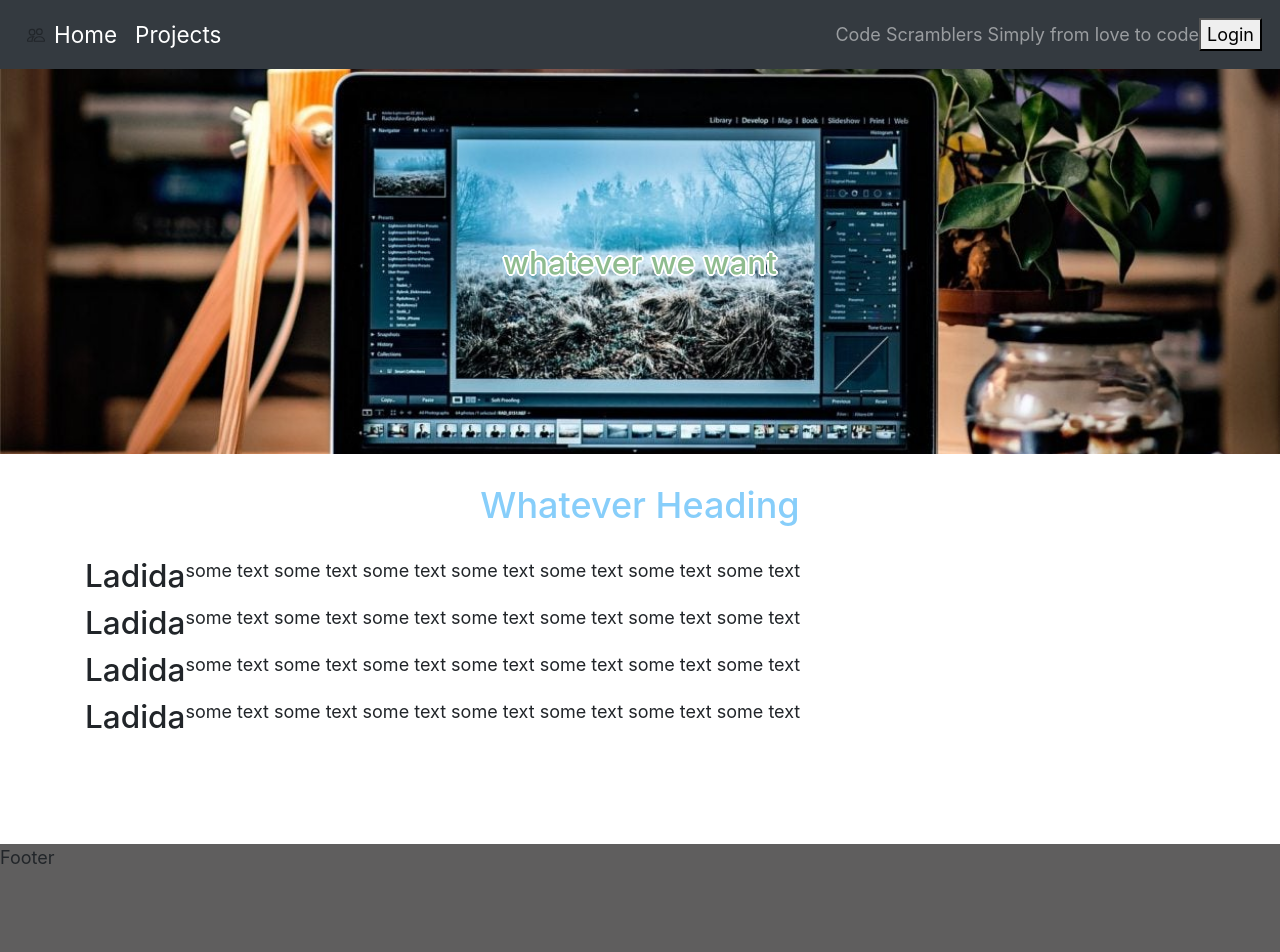
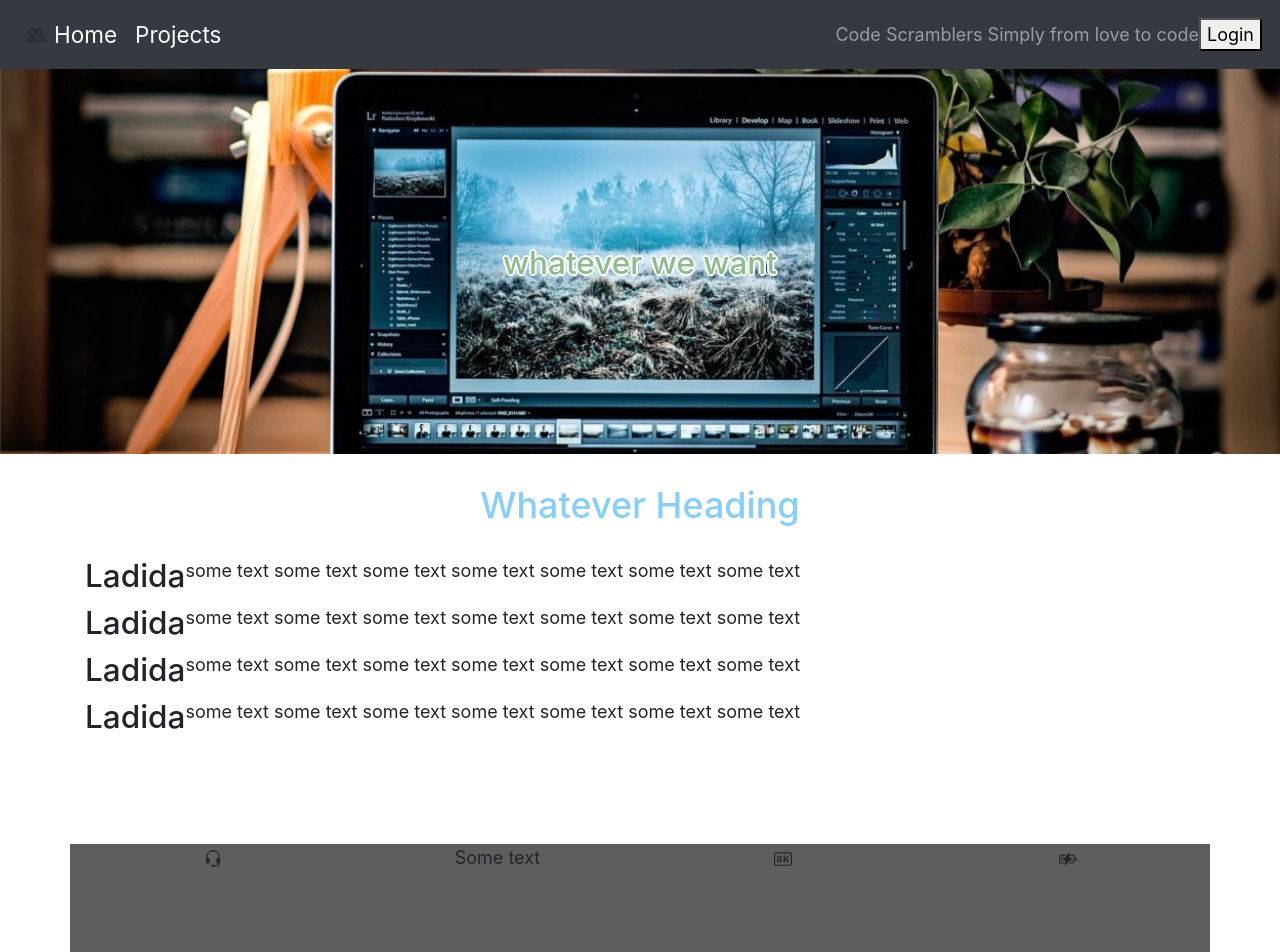
Before and after one commit to 87johnboyle/cs_website, a Next.js app: page / in a window 1280 px wide. Shown: the top 952 px of the page. Built offline with nearby package versions, Linux system fonts and the light colour scheme.

Commit message:
added changes

```diff
--- a/pages/components/footer.js
+++ b/pages/components/footer.js
@@ -1,10 +1,27 @@
 import styles from '../styles/footer.module.css'
-
+import {Container, Row, Col} from 'react-bootstrap'
 export default function Footer (){
 
     return (
-        <div className={styles.footerMain}>
-            <p>Footer</p>
-        </div>
+        <Container className={styles.footerMain}>
+        <Row>
+          <Col className={styles.innerContent}><svg width="1em" height="1em" viewBox="0 0 16 16" class="bi bi-headset" fill="currentColor" xmlns="http://www.w3.org/2000/svg">
+  <path fill-rule="evenodd" d="M8 1a5 5 0 0 0-5 5v4.5H2V6a6 6 0 1 1 12 0v4.5h-1V6a5 5 0 0 0-5-5z"/>
+  <path d="M11 8a1 1 0 0 1 1-1h2v4a1 1 0 0 1-1 1h-1a1 1 0 0 1-1-1V8zM5 8a1 1 0 0 0-1-1H2v4a1 1 0 0 0 1 1h1a1 1 0 0 0 1-1V8z"/>
+  <path fill-rule="evenodd" d="M13.5 8.5a.5.5 0 0 1 .5.5v3a2.5 2.5 0 0 1-2.5 2.5H8a.5.5 0 0 1 0-1h3.5A1.5 1.5 0 0 0 13 12V9a.5.5 0 0 1 .5-.5z"/>
+  <path d="M6.5 14a1 1 0 0 1 1-1h1a1 1 0 1 1 0 2h-1a1 1 0 0 1-1-1z"/>
+</svg></Col>
+          <Col className={styles.innerContent}>Some text</Col>
+          <Col className={styles.innerContent}><svg width="1em" height="1em" viewBox="0 0 16 16" class="bi bi-badge-8k" fill="currentColor" xmlns="http://www.w3.org/2000/svg">
+  <path d="M4.837 11.114c1.406 0 2.333-.725 2.333-1.766 0-.945-.712-1.38-1.256-1.49v-.053c.496-.15 1.02-.55 1.02-1.331 0-.914-.831-1.587-2.084-1.587-1.257 0-2.087.673-2.087 1.587 0 .773.51 1.177 1.02 1.331v.053c-.546.11-1.258.54-1.258 1.494 0 1.042.906 1.762 2.312 1.762zm.013-3.643c-.545 0-.95-.356-.95-.866s.405-.852.95-.852c.545 0 .945.343.945.852 0 .51-.4.866-.945.866zm0 2.786c-.65 0-1.142-.395-1.142-.984S4.2 8.28 4.85 8.28c.646 0 1.143.404 1.143.993s-.497.984-1.143.984zM13.408 5h-1.306L9.835 7.685h-.057V5H8.59v5.998h1.187V9.075l.615-.699 1.679 2.623H13.5l-2.232-3.414L13.408 5z"/>
+  <path fill-rule="evenodd" d="M14 3H2a1 1 0 0 0-1 1v8a1 1 0 0 0 1 1h12a1 1 0 0 0 1-1V4a1 1 0 0 0-1-1zM2 2a2 2 0 0 0-2 2v8a2 2 0 0 0 2 2h12a2 2 0 0 0 2-2V4a2 2 0 0 0-2-2H2z"/>
+</svg></Col>
+          <Col className={styles.innerContent}><svg width="1em" height="1em" viewBox="0 0 16 16" class="bi bi-battery-charging" fill="currentColor" xmlns="http://www.w3.org/2000/svg">
+  <path d="M14.5 9.5a1.5 1.5 0 0 0 0-3v3z"/>
+  <path fill-rule="evenodd" d="M9.585 2.568a.5.5 0 0 1 .226.58L8.677 6.832h1.99a.5.5 0 0 1 .364.843l-5.334 5.667a.5.5 0 0 1-.842-.49L5.99 9.167H4a.5.5 0 0 1-.364-.843l5.333-5.667a.5.5 0 0 1 .616-.09z"/>
+  <path fill-rule="evenodd" d="M6.332 4H2a2 2 0 0 0-2 2v4a2 2 0 0 0 2 2h2.072l.307-1H2a1 1 0 0 1-1-1V6a1 1 0 0 1 1-1h3.391l.941-1zM4.45 6H2v4h1.313a1.5 1.5 0 0 1-.405-2.361L4.45 6zm.976 5l-.308 1H6.96l.21-.224h.001l.73-.776H6.53l-.085.09.028-.09H5.426zm1.354-1H5.733l.257-.833H4a.5.5 0 0 1-.364-.843l.793-.843L5.823 6h1.373L5.157 8.167h1.51a.5.5 0 0 1 .478.647L6.78 10zm.69 0h1.374l1.394-1.482.793-.842a.5.5 0 0 0-.364-.843h-1.99L8.933 6H7.887l-.166.54-.199.646A.5.5 0 0 0 8 7.833h1.51L7.47 10zm.725-5H9.24l.308-1H7.706l-.942 1h1.374l.085-.09-.028.09zm2.4-1l-.308 1H12a1 1 0 0 1 1 1v4a1 1 0 0 1-1 1H9.276l-.942 1H12a2 2 0 0 0 2-2V6a2 2 0 0 0-2-2h-1.405zm-.378 6H12V8.02a1.499 1.499 0 0 1-.241.341L10.217 10zM12 6.646V6h-.646a1.5 1.5 0 0 1 .646.646z"/>
+</svg></Col>
+        </Row>
+      </Container>
     )
 }
--- a/pages/styles/footer.module.css
+++ b/pages/styles/footer.module.css
@@ -2,13 +2,12 @@
     background-color: rgb(95, 94, 94);
     /* margin-bottom:0px;
     position: absolute;
-    bottom: 0;
-    width: 100%;  */
+    bottom: 0;  */
+    width: 100%;
     height: 10rem;
 }
 
-.sitemap{
-    max-width: 200px;
+.innerContent{
     text-align: center;
-    text-decoration: none;
+
 }
```
